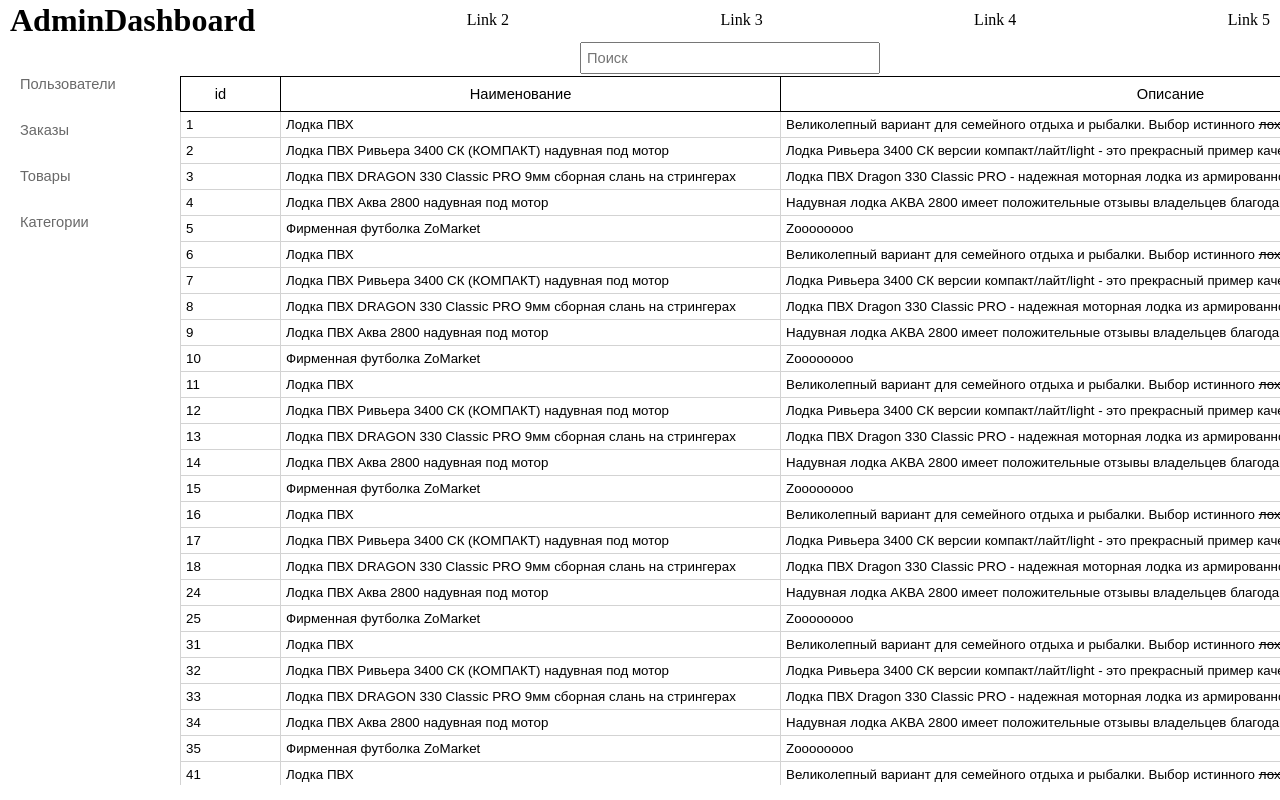
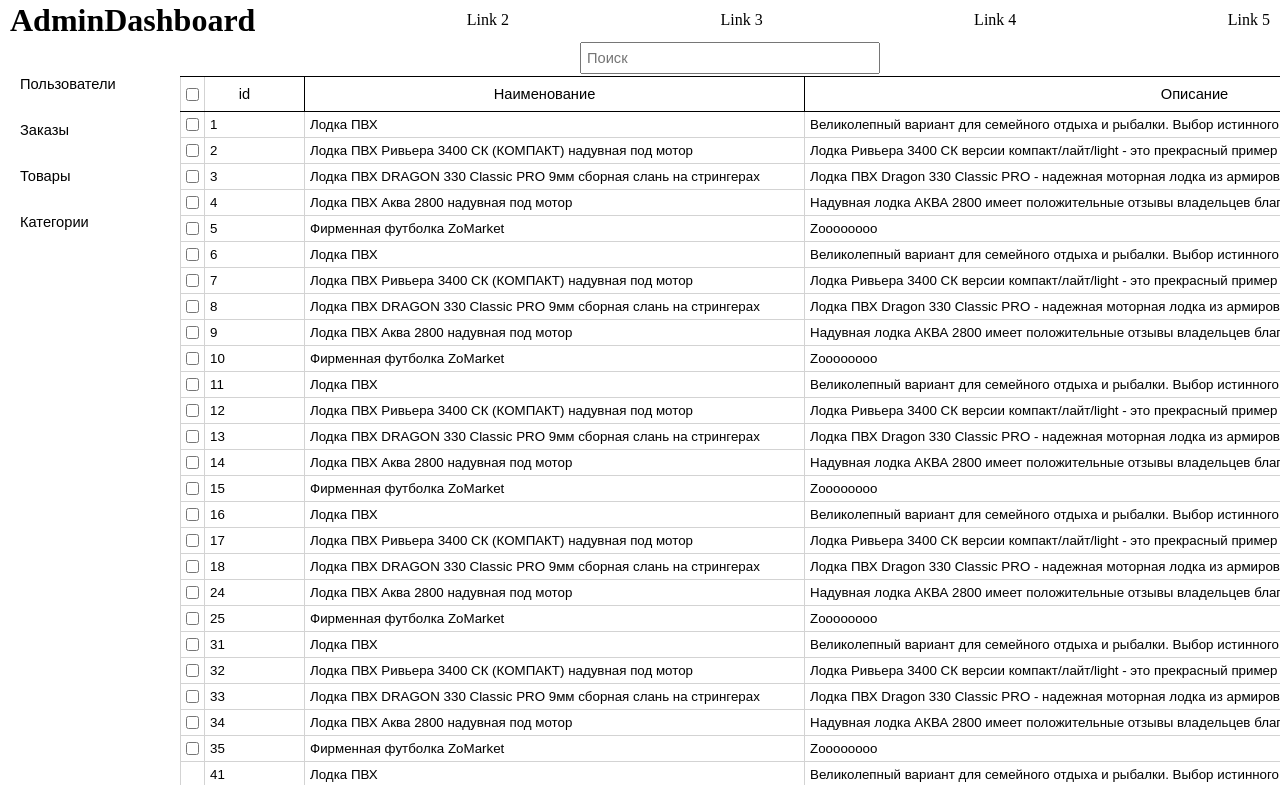
Before and after one commit to sshockh/market, a React (Create React App) app: page /admin/products in a window 1280 px wide. Built offline with nearby package versions, Linux system fonts and the light colour scheme.

Commit message:
table checkboxs

```diff
--- a/src/components/admin/admin.css
+++ b/src/components/admin/admin.css
@@ -36,11 +36,11 @@
     margin     : 10px;
     font-size  : 11pt;
     font-family: sans-serif;
-    color      : dimgrey;
+    color      : black;
 }
 
 .admin-navbar li:hover {
-    background-color: steelblue;
+    background-color: blue;
     color           : white;
 }
 
--- a/src/components/context_menu/ContextMenu.js
+++ b/src/components/context_menu/ContextMenu.js
@@ -31,7 +31,8 @@ class ContextMenu extends React.Component {
 
     hide = (evt) => {
         evt.preventDefault();
-        this.props.hideMenu();
+        this.props.hideMenu(evt);
+
     }
 
     handleSelect = (value, evt) => {
--- a/src/components/context_menu/context_menu.css
+++ b/src/components/context_menu/context_menu.css
@@ -9,8 +9,6 @@
 }
 
 .context-menu-form {
-    width           : 120px;
-    min-height      : 120px;
     background-color: white;
     border          : 1px solid gray;
     position        : fixed;
@@ -19,10 +17,12 @@
 }
 
 .context-menu-item {
-    height     : 30px;
-    padding    : 10px;
-    font-family: sans-serif;
-    font-size  : 10pt;
+    padding       : 8px;
+    padding-left  : 20px;
+    font-family   : sans-serif;
+    font-size     : 10pt;
+    vertical-align: baseline;
+    white-space   : nowrap;
 }
 
 .context-menu-item:hover {
--- a/src/components/table/StickyTable.js
+++ b/src/components/table/StickyTable.js
@@ -9,7 +9,9 @@ class StickyTable extends React.Component {
         super(props);
         this.state = {
             scroll: 0,
-            marked: null
+            marked: null, // текущая запись
+            checked: new Set(), // список записей, отмеченных через checkbox
+            fixedColumn: null // закрепленная колонка
         }
     }
 
@@ -26,6 +28,21 @@ class StickyTable extends React.Component {
         this.setState({ marked: id });
     }
 
+    handleCheckboxClick = (id) => {
+        const set = new Set(this.state.checked)
+
+        if (set.has(id))
+            set.delete(id);
+        else set.add(id);
+
+        this.setState({ checked: set })
+    }
+
+    // закрепляет колонку таблицы
+    fixColumn = (id) => {
+        if (this.state.fixColumn !== id)
+            this.setState({ fixedColumn: id })
+    }
 
     render() {
         const styles = {};
@@ -52,6 +69,8 @@ class StickyTable extends React.Component {
                     sortOptions={this.props.sortOptions}
                     doSort={this.props.doSort}
                     scroll={this.state.scroll}
+                    fixedColumn={this.state.fixedColumn}
+                // TODO: фиксированная колонка
                 />
                 <StickyTableRows
                     data={this.props.data}
@@ -60,11 +79,15 @@ class StickyTable extends React.Component {
                     scroll={this.state.scroll}
                     doMark={this.doMark}
                     marked={this.state.marked}
+                    checked={this.state.checked}
+                    handleCheckboxClick={this.handleCheckboxClick}
+                    fixedColumn={this.state.fixedColumn}
                 />
                 <StickyTableXScroll
                     columns={this.props.columns}
                     columnStyles={styles}
                     doScroll={this.doScroll}
+                    fixedColumn={this.state.fixedColumn}
                 />
             </div>
 
--- a/src/components/table/StickyTableHeader.js
+++ b/src/components/table/StickyTableHeader.js
@@ -1,6 +1,50 @@
-function StickyTableHeader(props) {
+import React from 'react';
+import TableCheckbox from './TableCheckbox';
+import ContextMenu from '../context_menu/ContextMenu';
 
-    const { key, desc } = props.sortOptions || {};
+class StickyTableHeader extends React.Component {
+
+    constructor(props) {
+        super(props);
+
+        this.state = {
+            // для ContextMenu
+            contextMenuRunning: false,
+            contextMenuItems: [],
+            mouseCoordinates: []
+        }
+    }
+
+    // скрыть контекстное меню
+    hideMenu = () => {
+        this.setState({ contextMenuRunning: false })
+    }
+
+    // обработчик события contextmenu
+    handleRightClick = (key, evt) => {
+        evt.preventDefault();
+
+        // координаты клика
+        const mouseCoords = [evt.clientX, evt.clientY]
+        // определить набор команд меню
+        const items = ['Закрепить'];
+
+        this.setState({
+            mouseCoordinates: mouseCoords,
+            contextMenuItems: items,
+            contextMenuRunning: true
+        });
+    }
+
+    // обработчик выбора пункта контекстного меню
+    handleSelect = (value) => {
+        if (value === 'Закрепить') {
+            this.props.fixColumn();
+        }
+    }
+
+    render() {
+        const { key, desc } = this.props.sortOptions || {};
 
         // html с символом сортировки
         const arrowTag = () => {
@@ -14,21 +58,24 @@ function StickyTableHeader(props) {
 
         const handleClick = (col) => {
             if (col.sorted)
-            props.doSort(col.key);
+                this.props.doSort(col.key);
         }
 
         return (
+            <>
                 <div className='sticky-table-header scroll-copy'
-            style={{ scrollLeft: props.scroll }}
+                    style={{ scrollLeft: this.props.scroll }}
                 >
+                    <TableCheckbox />
                     {
-                props.columns.map(col => {
+                        this.props.columns.map(col => {
                             return (
                                 <div
                                     className="sticky-table-header-cell"
-                            style={props.columnStyles[col.key]}
+                                    style={this.props.columnStyles[col.key]}
                                     key={'header_' + col.key}
                                     onClick={() => handleClick(col)}
+                                    onContextMenu={this.handleRightClick.bind(null, col.key)}
                                 >
                                     {col.title}
                                     {key === col.key ? arrowTag() : <div className='arrow'></div>}
@@ -37,7 +84,16 @@ function StickyTableHeader(props) {
                         })
                     }
                 </div >
+                <ContextMenu
+                    running={this.state.contextMenuRunning}
+                    items={this.state.contextMenuItems}
+                    coords={this.state.mouseCoordinates}
+                    hideMenu={this.hideMenu}
+                    handleSelect={this.handleSelect}
+                />
+            </>
         )
+    }
 }
 
 export default StickyTableHeader;
--- a/src/components/table/StickyTableRows.js
+++ b/src/components/table/StickyTableRows.js
@@ -1,6 +1,7 @@
+import React, { Fragment } from "react";
 import classNames from "classnames";
-import React, { Fragment } from "react";
 import ContextMenu from "../context_menu/ContextMenu";
+import TableCheckbox from './TableCheckbox';
 
 class StickyTableRows extends React.Component {
 
@@ -8,6 +9,7 @@ class StickyTableRows extends React.Component {
         super(props);
 
         this.state = {
+            // для ContextMenu
             contextMenuRunning: false,
             contextMenuItems: [],
             mouseCoordinates: []
@@ -28,7 +30,8 @@ class StickyTableRows extends React.Component {
 
     handleRightClick = (id, evt) => {
         evt.preventDefault();
-
+        // делаем строку текущей
+        this.props.doMark(id);
         // координаты клика
         const mouseCoords = [evt.clientX, evt.clientY]
         // определить набор команд меню
@@ -41,8 +44,10 @@ class StickyTableRows extends React.Component {
         });
     }
 
-    hideMenu = () => {
-        this.setState({ contextMenuRunning: false })
+    hideMenu = (evt) => {
+        this.setState({ contextMenuRunning: false });
+
+        // TODO: продолжить всплытие события
     }
 
 
@@ -63,6 +68,10 @@ class StickyTableRows extends React.Component {
                                 onClick={this.handleClick.bind(null, row.id)}
                                 onContextMenu={this.handleRightClick.bind(null, row.id)}
                             >
+                                <TableCheckbox
+                                    value={this.props.checked.has(row.id)}
+                                    handleClick={this.props.handleCheckboxClick.bind(null, row.id)}
+                                />
                                 {this.props.columns.map(col => {
                                     return (
                                         <div
--- a/src/components/table/StickyTableXScroll.js
+++ b/src/components/table/StickyTableXScroll.js
@@ -13,6 +13,7 @@ function StickyTableXScroll(props) {
         <div
             className='sticky-table-x-scroll'
             onScroll={handleScroll}>
+            <div className='table-checkbox'></div>
             {
                 props.columns.map(col => {
                     return (
--- /dev/null
+++ b/src/components/table/TableCheckbox.js
@@ -0,0 +1,25 @@
+import PropTypes from 'prop-types';
+
+function TableCheckbox(props) {
+
+    return (
+        <div className='table-checkbox' onClick={props.handleClick}>
+            <input type="checkbox"
+                checked={props.value}
+                readOnly
+            />
+        </div>
+    );
+}
+
+TableCheckbox.propTypes = {
+    value: PropTypes.bool, // состояние чекбокса
+    handleClick: PropTypes.func
+}
+
+
+TableCheckbox.defaultProps = {
+    value: false
+}
+
+export default TableCheckbox;
--- a/src/components/table/sticky_table.css
+++ b/src/components/table/sticky_table.css
@@ -14,6 +14,8 @@
     height          : 36px;
     position        : sticky;
     background-color: white;
+    border-top      : 1px solid black;
+    border-bottom   : 1px solid black;
     /* 36px - высота панели настроек */
     top             : 36px;
     z-index         : 1000;
@@ -26,8 +28,7 @@
 
 .sticky-table-header-cell {
     overflow    : hidden;
-    border      : 1px solid black;
-    border-right: none;
+    border-right: 1px solid black;
     font        : 400 11pt sans-serif;
 
     display        : flex;
@@ -51,23 +52,24 @@
 }
 
 .sticky-table-row.marked {
-    background-color: steelblue;
+    background-color: blue;
     color           : white;
 }
 
 
 .sticky-table-row .item {
-    border-left: 1px solid lightgray;
-    flex       : 1 0 150px;
-    font       : 10pt sans-serif;
-    padding    : 5px;
+    border-right: 1px solid lightgray;
+    flex        : 1 0 150px;
+    font        : 10pt sans-serif;
+    padding     : 5px;
     /* вынести в отдельный класс для настройки
-    white-space: nowrap;
-    overflow   : hidden;
+    white-space : nowrap;
+    overflow    : hidden;
 */
-    white-space: nowrap;
-    overflow   : hidden;
+    white-space : nowrap;
+    overflow    : hidden;
 }
+
 
 .sticky-table-row .item-sticky {
     position        : sticky;
@@ -104,6 +106,7 @@
     align-items    : center;
     justify-content: center;
     padding        : 0 5px;
+    z-index        : 10;
 }
 
 .search-bar {
@@ -117,5 +120,18 @@
     width    : 100%;
     font-size: 11pt;
     padding  : 5px;
-    ;
 }
+
+.table-checkbox {
+    flex            : 0 0 25px;
+    display         : flex;
+    position        : sticky;
+    left            : 0;
+    background-color: white;
+    border-left     : 1px solid lightgray;
+    border-right    : 1px solid lightgray;
+}
+
+.table-checkbox input {
+    margin: auto;
+}
```
Lines whose indentation alone changed are shown as unchanged.
